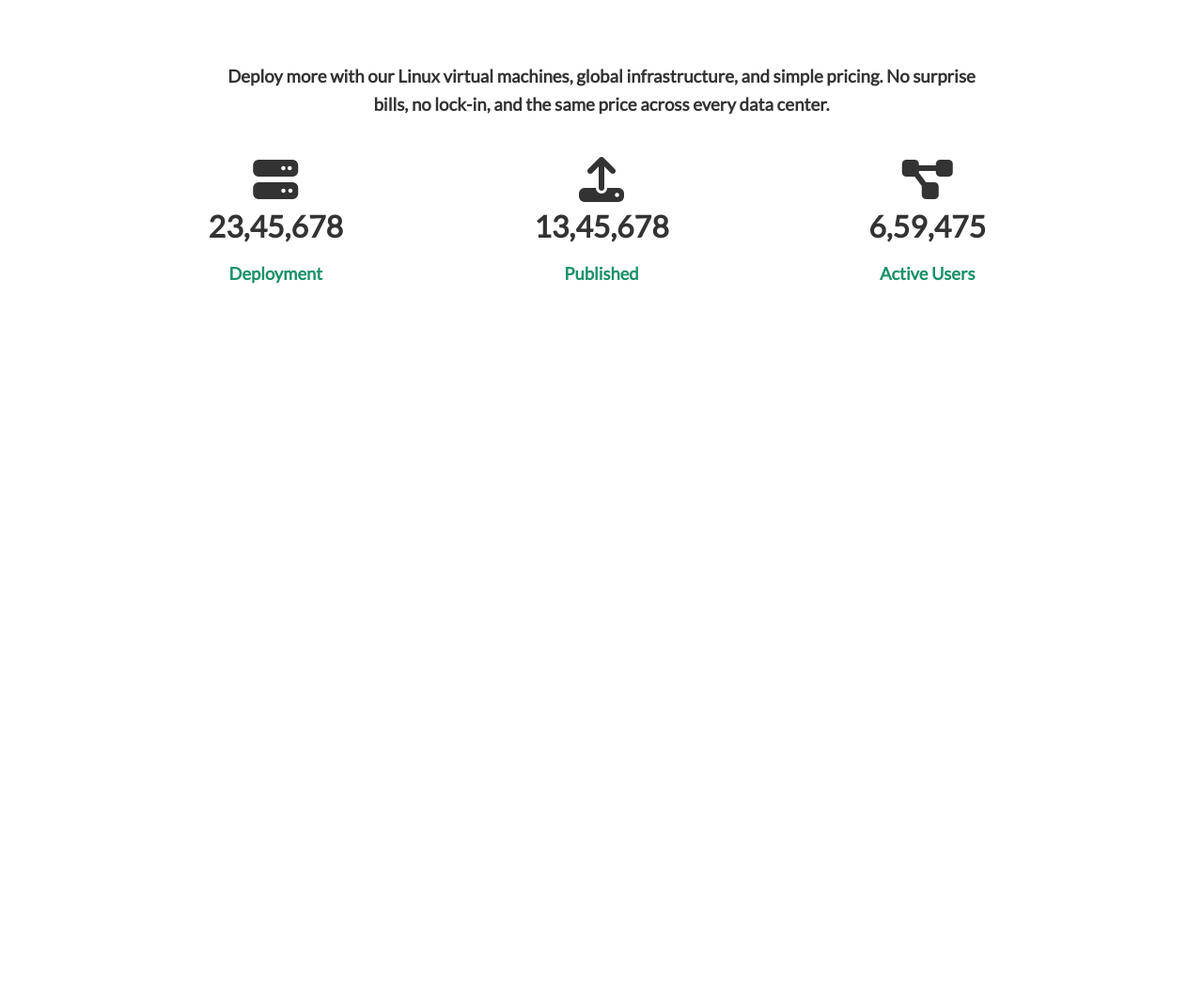
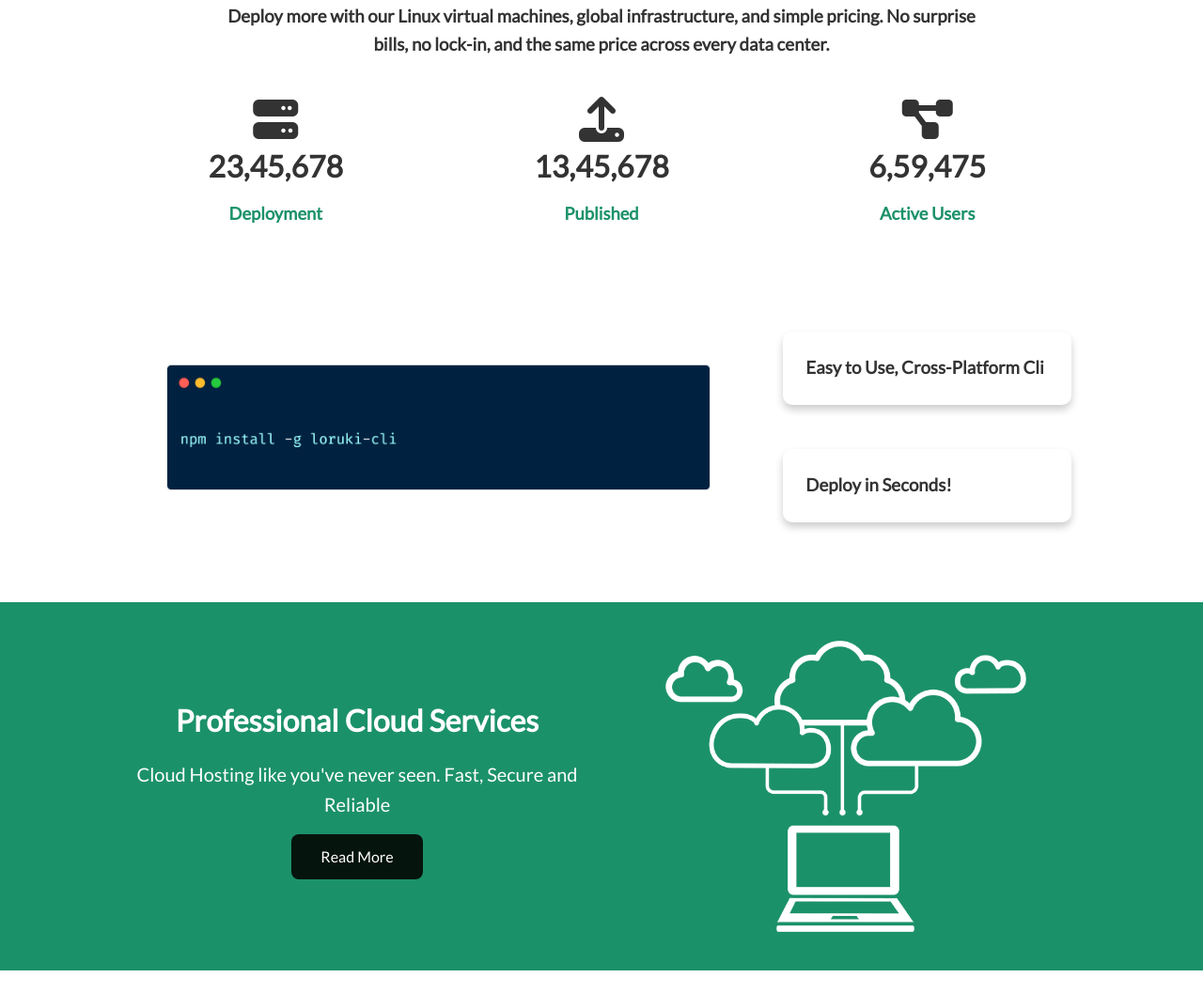
Before and after one commit to code-pixel-07/Jumbo-cloud-storage, a plain HTML site: page index.html in a window 1280 px wide. Shown: the part 573-1630 px from the top of the page at 94% size. Before the commit the page ends 929 px from the top, so only its background shows below. Drawn offline with Linux system fonts and the light colour scheme.

Commit message:
Cli into and banner-like section finished. Moving on to create a layout with cards holding suppoted languages

```diff
--- a/css/style.css
+++ b/css/style.css
@@ -108,7 +108,7 @@ body {
 
 /* ....Stats Styling --------------------------------------------------------------------------*/
 .stats {
-    padding-top: 10rem;
+    padding-top: 6rem;
 }
 
 .stats .stats-heading {
@@ -129,3 +129,19 @@ body {
     font-size: 1.15rem;
     font-weight: bold;
 }
+
+/* Product useage / cli styling --------------------------------------------------------------*/
+.cli {
+    padding: 3rem;
+}
+
+.cli .grid {
+    grid-template-columns: repeat(3, 1fr);
+    grid-template-rows: repeat(2, 1fr);
+}
+
+.cli .grid > *:first-child {
+    /* 1 is the starting column of the grid container and we are telling it to span across 2 columns ie;  from 1 to 2 */
+    grid-column: 1 / span 2;
+    grid-row: 1 / span 2;
+}
--- a/css/utilities.css
+++ b/css/utilities.css
@@ -13,6 +13,7 @@
     --text:#333;
     --primary:rgb(27, 145, 106);
     --secondary:rgb(0, 77, 90);
+    --dark:rgb(5, 20, 13);
 
     /* font-families */
 
@@ -96,6 +97,42 @@ P {
     text-align: center;
 }
 
+/* Backgrounds and colors */
+.bg-primary,.btn-primary{
+    background-color: var(--primary);
+    color: var(--white);
+}
+.bg-secondary,.btn-secondary{
+    background-color: var(--secondary);
+    color: var(--white);
+}
+.bg-dark,.btn-dark{
+    background-color: var(--dark);
+    color: var(--white);
+}
+.bg-light,.btn-light{
+    background-color: var(--light);
+    color: var(--white);
+}
+
+/* Dimensions */
+.lead {
+    font-size: 1.25rem;
+}
+.sm {
+    font-size: 1rem;
+}
+.md {
+    font-size: 2rem;
+}
+.lg {
+    font-size: 3rem;
+}
+.xl {
+    font-size: 4rem;
+}
+
+
 /* Margin Utility */
 .my-1 {
     margin: 1rem 0;
--- a/index.html
+++ b/index.html
@@ -26,6 +26,8 @@
         </div>
     </header>
 
+
+    <!-- landing Page perhaps! -->
     <section class="showcase">
         <div class="container grid">
 
@@ -84,5 +86,33 @@
             </div>
         </div>
     </section>
+
+
+    <!-- Product usage or cli intro -->
+    <section class="cli">
+        <div class="container grid">
+            <img src="./images/cli.png" alt="cli-useage">
+            <div class="card">
+                <h3>Easy to Use, Cross-Platform Cli</h3>
+            </div>
+            <div class="card">
+                <h3>Deploy in Seconds!</h3>
+            </div>
+        </div>
+    </section>
+
+    <!-- Secondary banner / Self-ad on the service-->
+    <section class="cloud bg-primary my-2 py-2">
+        <div class="container grid">
+            <div class="text-center">
+                <h2 class="md">Professional Cloud Services</h2>
+                <p class="lead my-1">Cloud Hosting like you've never seen. Fast, Secure and Reliable</p>
+                <a href="features.html" class="btn btn-dark">Read More</a>
+            </div>
+            <img src="./images/cloud.png" alt="cloud demo">
+        </div>
+    </section>
+
+
 </body>
 </html>
```
